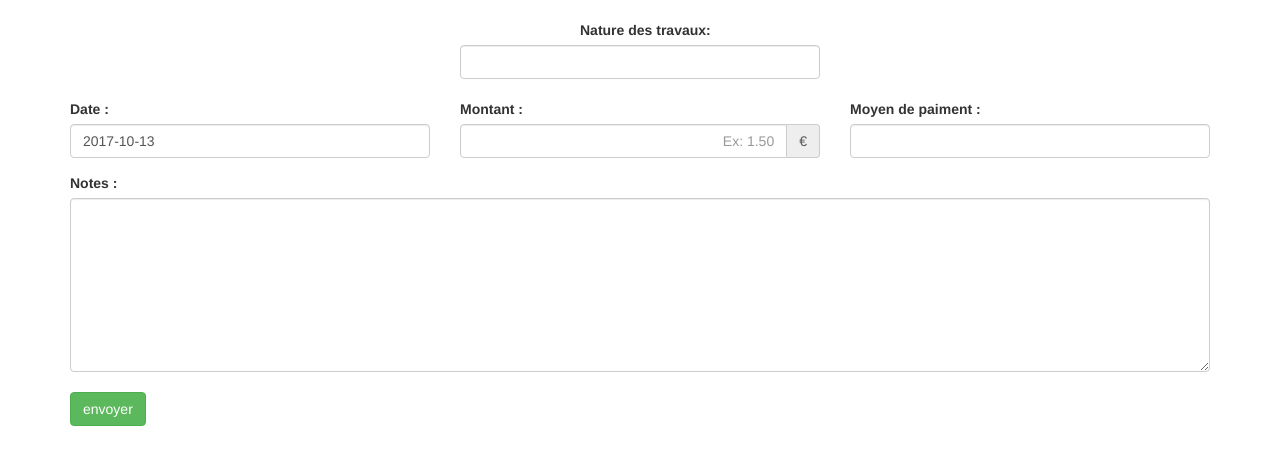
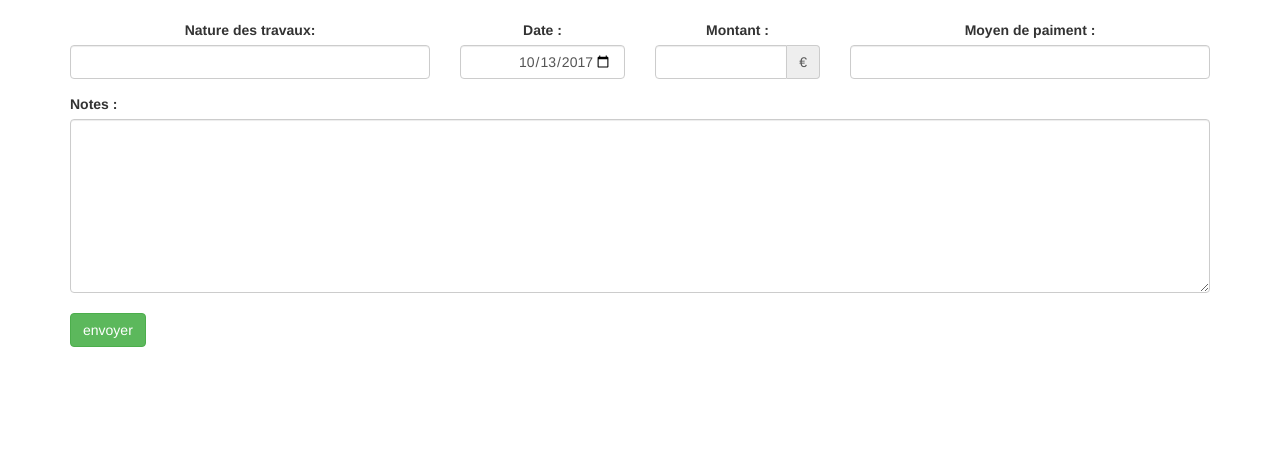
Before and after one commit to Jeanet11/SPH, a PHP site: page /index.php?p=creation_chantier in a window 1280 px wide. Shown: the part 52-517 px from the top of the page. Run offline with PHP 8.4, Linux system fonts and the light colour scheme; the visitor is signed in with stand-in values (Sample User, id 1); some libraries are stand-ins or nearby versions.

Commit message:
correction des date, remise en forme, transformation de , en .

```diff
--- a/pages/creation_chantier.php
+++ b/pages/creation_chantier.php
@@ -1,87 +1,61 @@
                                                                 <!--PARTIE PHP  -->
 <?php
 //verifie l'identification
-if (empty($_SESSION['uti_pseudo'])){
+if (empty($_SESSION['uti_pseudo'])) {
     header("Location: ?p=connexion");
 };
 if (!empty($_POST))
 
     {
-
-include('assets/templates/tryCatch.php');
+//DATE_FORMAT(tra_date_debut, '%%d/%%m/%%Y')
+    include ('assets/templates/tryCatch.php');
 
     $id_client = htmlspecialchars($_GET['id']);
     $titre = htmlspecialchars($_POST['nom_du_chantier']);
     $date_debut = htmlspecialchars($_POST['date']);
-    $date_rappel = htmlspecialchars($_POST['date']);
+    $date_rappel = date('Y-m-d',strtotime('+12 month',strtotime($date_mtn)));
     $description = htmlspecialchars($_POST['notes']);
     $mode_de_paiment = htmlspecialchars($_POST['mode_de_paiment']);
-    $prix = htmlspecialchars($_POST['montant']);
+    $prix = str_replace(',', '.', htmlspecialchars($_POST['montant']));
 
     $sql_creation_chantier = sprintf('INSERT INTO tra_travaux (cli_oid, tra_titre, tra_date_debut, tra_date_rappel, tra_description, tra_mode_paiment, tra_prix)
 VALUES ("%s", "%s", "%s", "%s" , "%s", "%s", "%s")', $id_client, $titre, $date_debut, $date_rappel, $description, $mode_de_paiment, $prix);
-
     try
         {
         $bdd->query($sql_creation_chantier);
-
-    }
-
-
-    catch (Exception $e)
+    } catch (Exception $e)
         {
-
-        die('erreur: ' .$e->getMessage());
-
+        die('erreur: ' . $e->getMessage());
     };
-
-
-    header("Location: ?p=fiche_client&id=".$id_client);
-
+    header("Location: ?p=fiche_client&id=" . $id_client);
 };
-
 $date_mtn = date('Y-m-d');
-
 ?>
-
-
                                 <!-- PARTIE HTML -->
-
-
 <div class="container">
     <form action="" method="post">
-
     <div class="row">
-        <div class="col-sm-4 col-sm-offset-4">
-            <label class="col-sm-offset-4" for="nom_du_chantier">Nature des travaux:</label>
-        <input type="text" class="form-control" id="nom_du_chantier"  name="nom_du_chantier" value=" "></div>
-    </div><br />
-
-
-        <div class="row">
-            <div class="col-sm-4 col-xs-12">
+        <div class="col-sm-4 text-center">
+            <label class="" for="nom_du_chantier">Nature des travaux:</label>
+            <input required type="text" class="form-control" id="nom_du_chantier"  name="nom_du_chantier">
+        </div>
+        <div class="col-sm-2 col-xs-12 text-center">
             <label for="date">Date :</label>
-                <input type="text" class="form-control" id="date"  name="date" value="<?=$date_mtn ?>">
+            <input type="date" class="form-control text-right" id="date"  name="date" value="<?= $date_mtn ?>">
         </div>
-            <div class="col-sm-4  col-xs-6">
+        <div class="col-sm-2 col-xs-6 text-center">
             <div class="form-group">
                 <label for="montant">Montant :</label>
                 <div class="input-group">
-                    <input name="montant" type="text" class="form-control text-right" id="montant" placeholder="Ex: 1.50">
+                <input min="0" step="0.01" name="montant" type="number" class="form-control text-right" id="montant">
                 <div class="input-group-addon">€</div>
                 </div>
             </div>
         </div>
-
-
-
-            <div class="col-sm-4 col-xs-12">
+        <div class="col-sm-4 col-xs-12 text-center">
             <label for="mode_de_paiment">Moyen de paiment :</label>
             <input type="text" class="form-control" id="mode_de_paiment"  name="mode_de_paiment"></div>
         </div>
-
-
-
         <div class ="row">
         <div class="col-xs-12">
             <label for="notes">Notes :</label>
--- a/pages/fiche_client.php
+++ b/pages/fiche_client.php
@@ -123,9 +123,8 @@ if(!empty($_POST)){
             foreach ($result_info_chantier as $value) {
                 echo
                     '<a href="?p=fiche_chantier&id='.$value["tra_oid"].'"><ul class="list-inline">
-                        <li class="list-group-item col-xs-2">'.$value["tra_oid"].'</li>
-                        <li class="list-group-item col-xs-6">'.$value["tra_titre"].'</li>
-                        <li class="list-group-item col-xs-4">'.$value["date"].'</li>
+                    <li class="list-group-item col-xs-4">'.$value["date"].'</li>
+                        <li class="list-group-item col-xs-8">'.$value["tra_titre"].'</li>
                     </ul></a>';
             }
             ?>
```
Lines whose indentation alone changed are shown as unchanged.
